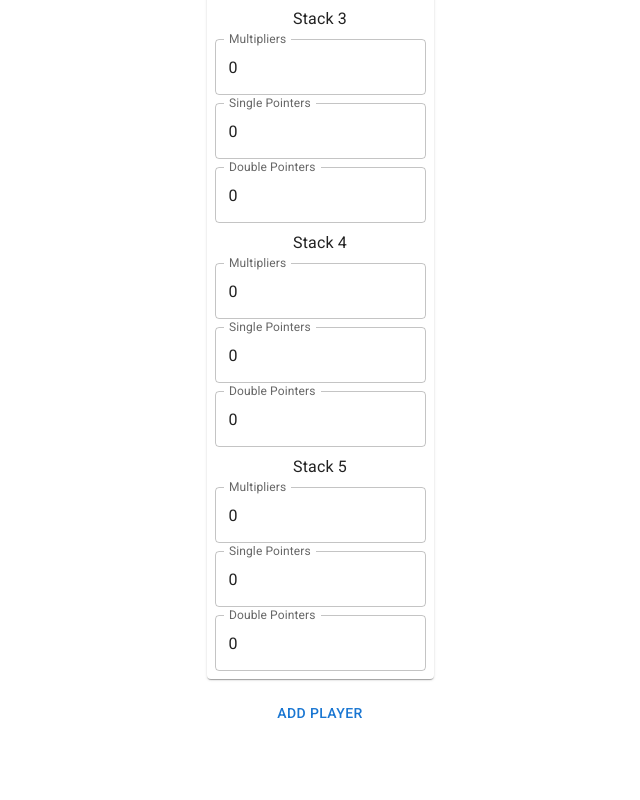
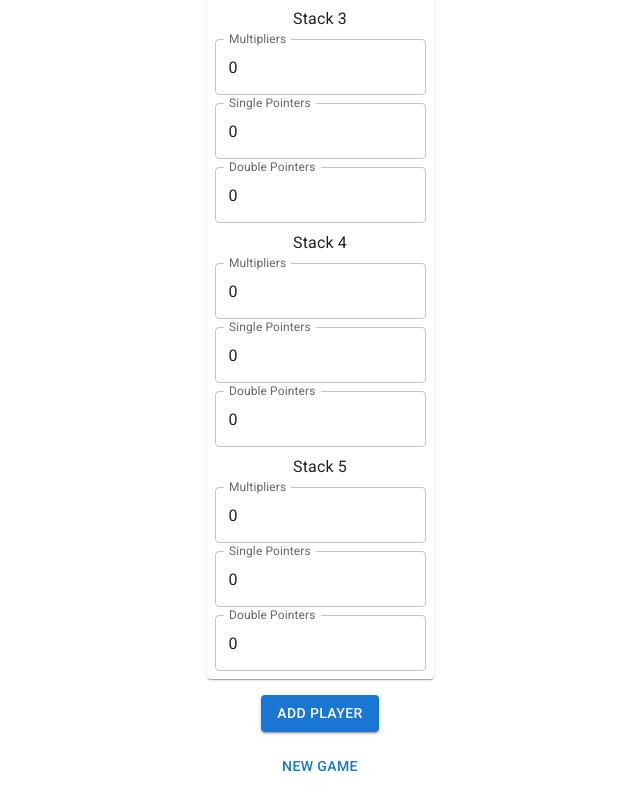
Before and after one commit to themetalfleece/board-game-scores, a React (Create React App) app: page /#/lost-cities-rivals in a window 1280 px wide. Shown: the part 1833-2633 px from the top of the page, without its empty margins (320-960 px from the left). Before the commit the page ends 2581 px from the top, so only its background shows below. Built offline with nearby package versions, Linux system fonts and the light colour scheme.

Commit message:
add NewGameButton

```diff
--- a/src/components/lostCitiesRivals/LostCitiesRivals.page.tsx
+++ b/src/components/lostCitiesRivals/LostCitiesRivals.page.tsx
@@ -1,4 +1,5 @@
 import { Stack, Typography } from "@mui/material";
+import { NewGameButton } from "./game/NewGameButton.component";
 import { AddPlayerButton } from "./players/AddPlayerButton.component";
 import { PlayerCard } from "./players/PlayerCard.component";
 import { useSelector } from "./useSelector.hook";
@@ -17,6 +18,7 @@ export const LostCitiesRivals: React.FC<{}> = () => {
       ))}
 
       <AddPlayerButton />
+      <NewGameButton />
     </Stack>
   );
 };
--- /dev/null
+++ b/src/components/lostCitiesRivals/game/NewGameButton.component.tsx
@@ -0,0 +1,11 @@
+import { Button } from "@mui/material";
+import { useAppDispatch } from "../../../store/useAppDispatch.hook";
+import { reset } from "../lostCitiesRivals.slice";
+
+export const NewGameButton: React.FC<{}> = () => {
+  const dispatch = useAppDispatch();
+
+  const handleClick = () => dispatch(reset());
+
+  return <Button onClick={handleClick}>New Game</Button>;
+};
--- a/src/components/lostCitiesRivals/lostCitiesRivals.slice.ts
+++ b/src/components/lostCitiesRivals/lostCitiesRivals.slice.ts
@@ -55,10 +55,11 @@ export const lostCitiesRivalsSlice = createSlice({
 
       player.stacks[stackIndex] = stack;
     },
+    reset: () => initialState,
   },
 });
 
-export const { addPlayer, deletePlayer, setPlayerStack } =
+export const { addPlayer, deletePlayer, setPlayerStack, reset } =
   lostCitiesRivalsSlice.actions;
 
 export const { reducer } = lostCitiesRivalsSlice;
--- a/src/components/lostCitiesRivals/players/AddPlayerButton.component.tsx
+++ b/src/components/lostCitiesRivals/players/AddPlayerButton.component.tsx
@@ -9,6 +9,7 @@ export const AddPlayerButton: React.FC<{}> = () => {
 
   return (
     <Button
+      variant="contained"
       onClick={() => dispatch(addPlayer(`Player ${store.players.length + 1}`))}
     >
       Add player
```
